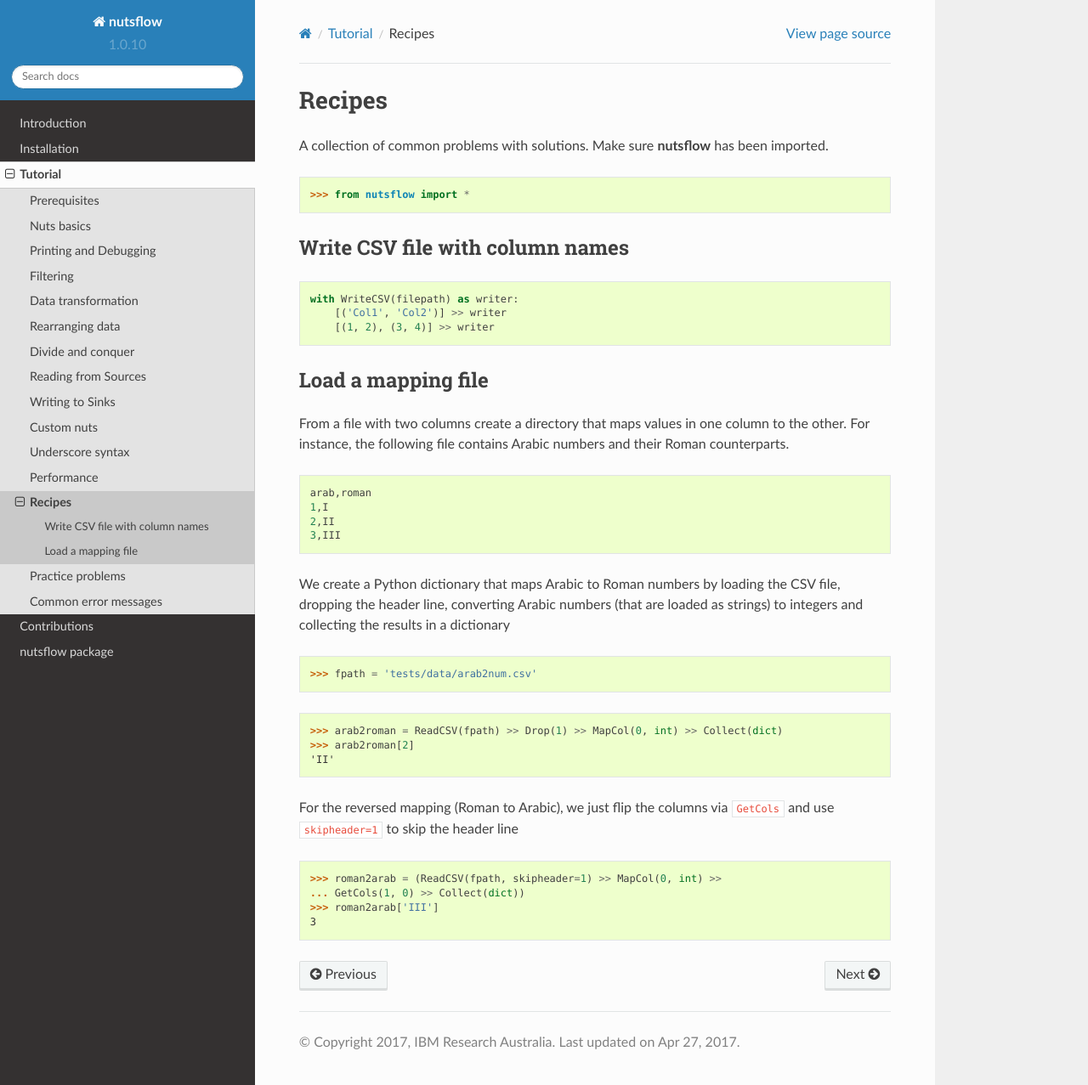
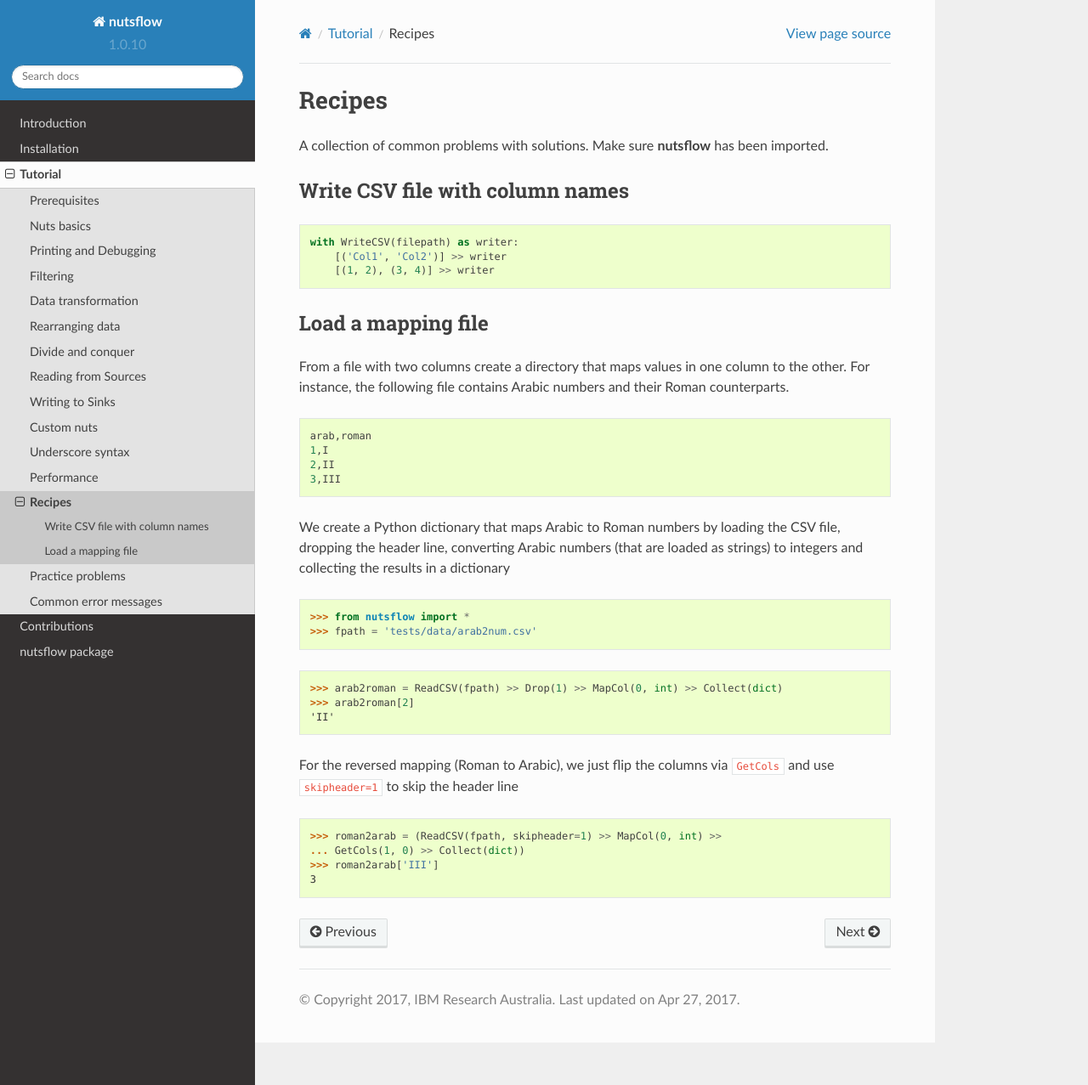
Before and after one commit to maet3608/nuts-flow, a Sphinx documentation site: the page built from sphinx/source/tutorial/recipes.rst, in a window 1280 px wide and 1277 px high. Shown: the whole window at 85% size. Built offline with Sphinx 7.4.7 and the Read the Docs theme 2.0.0, drawn with Linux system fonts in a browser that asks for light colours; formulas are drawn with MathJax 3; some of the changed lines change nothing that is shown.

Commit message:
reformatted

```diff
--- a/sphinx/source/tutorial/rearranging.rst
+++ b/sphinx/source/tutorial/rearranging.rst
@@ -17,6 +17,7 @@ operation it extracts a section of the data. If not ``start`` or ``stride``
 are provided, ``Slice`` extracts the first ``stop`` elements:
 
   >>> from nutsflow import *
+
   >>> [1, 2, 3, 4] >> Slice(2) >> Collect()
   [1, 2]
 
--- a/sphinx/source/tutorial/recipes.rst
+++ b/sphinx/source/tutorial/recipes.rst
@@ -4,8 +4,6 @@ Recipes
 =======
 
 A collection of common problems with solutions. Make sure **nutsflow** has been imported.
-
-  >>> from nutsflow import *
 
 
 Write CSV file with column names
@@ -37,6 +35,7 @@ loading the CSV file, dropping the header line, converting Arabic numbers
 (that are loaded as strings) to integers and collecting the results in
 a dictionary
 
+  >>> from nutsflow import *
   >>> fpath = 'tests/data/arab2num.csv'
 
   >>> arab2roman = ReadCSV(fpath) >> Drop(1) >> MapCol(0, int) >> Collect(dict)
```
